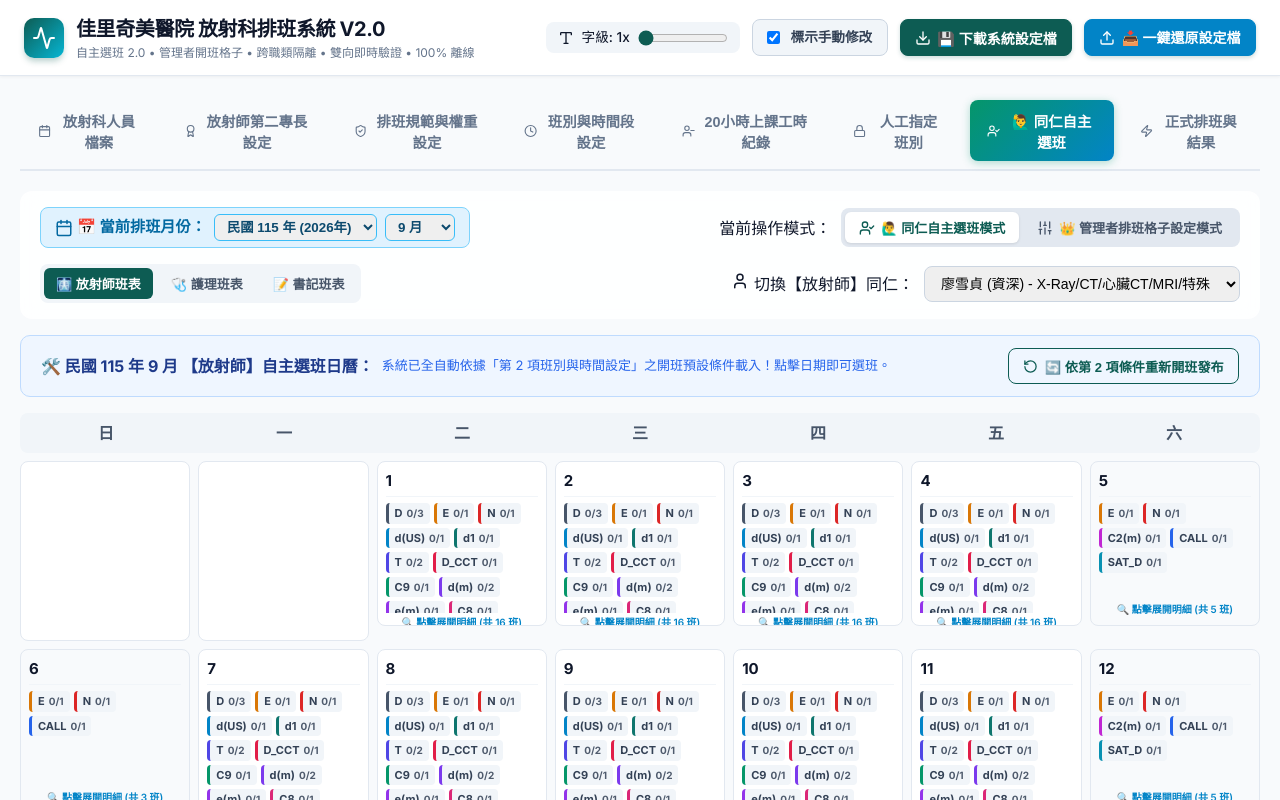
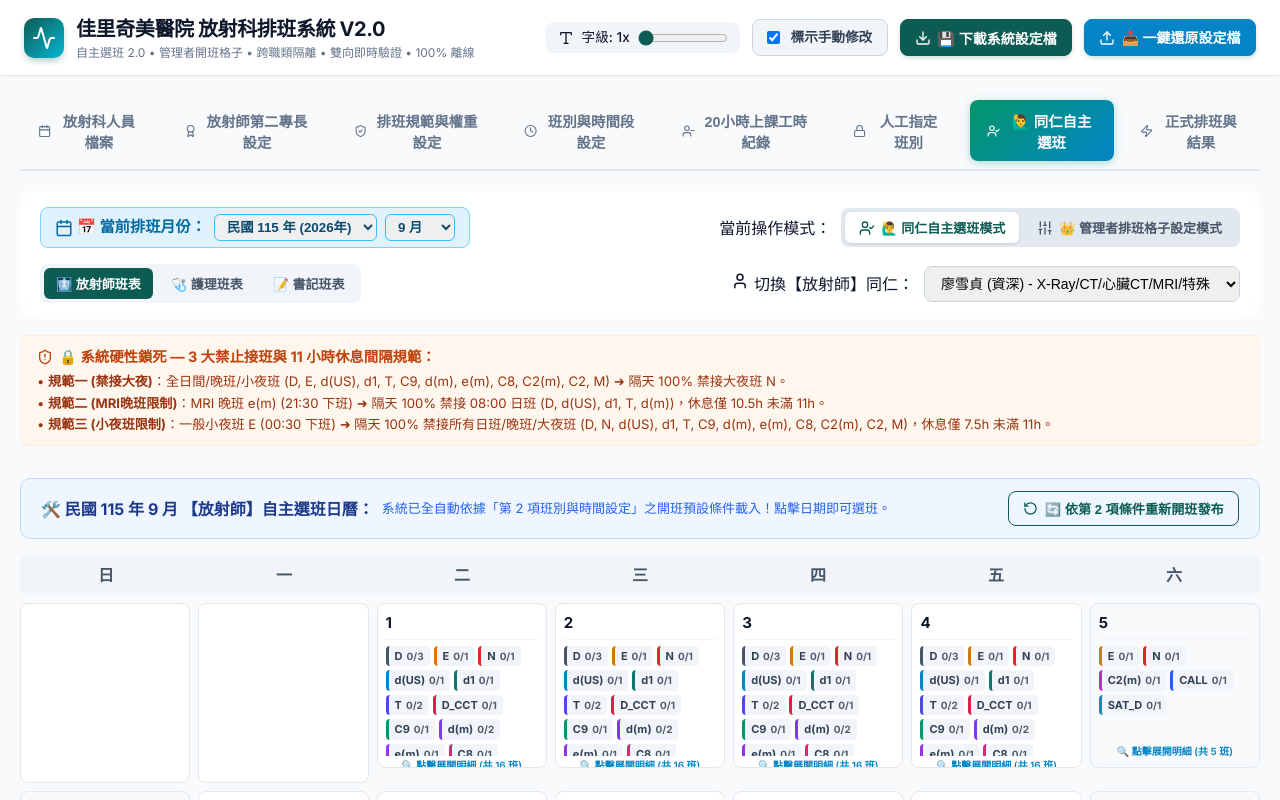
Before and after one commit to a1b228-blip/radiology-roster-system, a Vue app: page / in a window 1280 px wide. Shown: the top 800 px of the page. Built offline with nearby package versions, Linux system fonts and the light colour scheme.

Commit message:
docs: 於同仁選班頁面頂部新增【🔒 系統硬性鎖死 — 3 大禁止接班與 11 小時休息間隔規範】醒目宣言與指示

```diff
--- a/src/components/TabShiftBidding.vue
+++ b/src/components/TabShiftBidding.vue
@@ -63,6 +63,19 @@
 
     </header>
 
+
+    <!-- 🔒 勞基法與科內 3 大硬性禁止接班規範 醒目提示欄 -->
+    <div class="rules-notice-banner card-glass" style="background: #fff7ed; border: 1px solid #ffedd5; padding: 10px 16px; border-radius: 8px; margin-bottom: 1rem;">
+      <div style="font-weight: 800; color: #c2410c; font-size: 0.9rem; margin-bottom: 4px; display: flex; align-items: center; gap: 6px;">
+        <ShieldAlert :size="16" />
+        <span>🔒 系統硬性鎖死 — 3 大禁止接班與 11 小時休息間隔規範：</span>
+      </div>
+      <div style="font-size: 0.82rem; color: #9a3412; display: flex; flex-direction: column; gap: 2px;">
+        <div>• <strong>規範一 (禁接大夜)</strong>：全日間/晚班/小夜班 (D, E, d(US), d1, T, C9, d(m), e(m), C8, C2(m), C2, M) ➜ 隔天 100% 禁接大夜班 N。</div>
+        <div>• <strong>規範二 (MRI晚班限制)</strong>：MRI 晚班 e(m) (21:30 下班) ➜ 隔天 100% 禁接 08:00 日班 (D, d(US), d1, T, d(m))，休息僅 10.5h 未滿 11h。</div>
+        <div>• <strong>規範三 (小夜班限制)</strong>：一般小夜班 E (00:30 下班) ➜ 隔天 100% 禁接所有日班/晚班/大夜班 (D, N, d(US), d1, T, C9, d(m), e(m), C8, C2(m), C2, M)，休息僅 7.5h 未滿 11h。</div>
+      </div>
+    </div>
 
     <!-- 管理者控制欄 (已依照指令刪除快捷按鈕與智慧填補按鈕) -->
     <div class="admin-toolbar card-glass">
```
